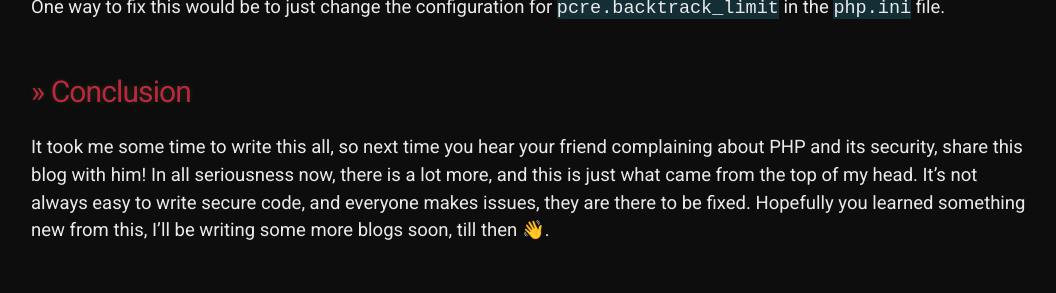
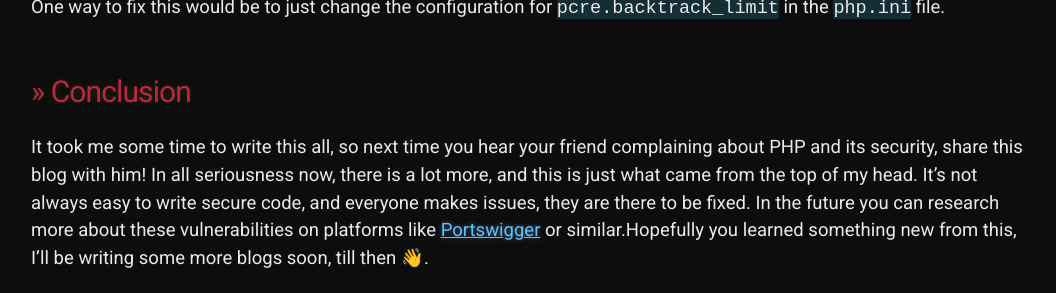
Before and after one commit to 20kilograma/blog, a Jekyll site: the page built from php-sec.md, in a window 1280 px wide and 900 px high, scrolled down 16821 px, cut to the strip 607-900 px from the top of the window. Shown: the whole strip, without its empty margins (109-1165 px from the left). Built offline with Jekyll 4.4.1, drawn with Linux system fonts in a browser that asks for light colours; some web fonts are replaced; our own code applies the rules of GitHub Pages for plain Markdown files; before the commit the page ends 17693 px from its top, so only the background shows below that.

Commit message:
Update php-sec.md

```diff
--- a/php-sec.md
+++ b/php-sec.md
@@ -328,4 +328,4 @@
 
 # >> Conclusion
 
-It took me some time to write this all, so next time you hear your friend complaining about PHP and its security, share this blog with him! In all seriousness now, there is a lot more, and this is just what came from the top of my head. It's not always easy to write secure code, and everyone makes issues, they are there to be fixed. Hopefully you learned something new from this, I'll be writing some more blogs soon, till then 👋.
+It took me some time to write this all, so next time you hear your friend complaining about PHP and its security, share this blog with him! In all seriousness now, there is a lot more, and this is just what came from the top of my head. It's not always easy to write secure code, and everyone makes issues, they are there to be fixed. In the future you can research more about these vulnerabilities on platforms like <a href="https://portswigger.net/" target=_blank>Portswigger</a> or similar.Hopefully you learned something new from this, I'll be writing some more blogs soon, till then 👋.
```
